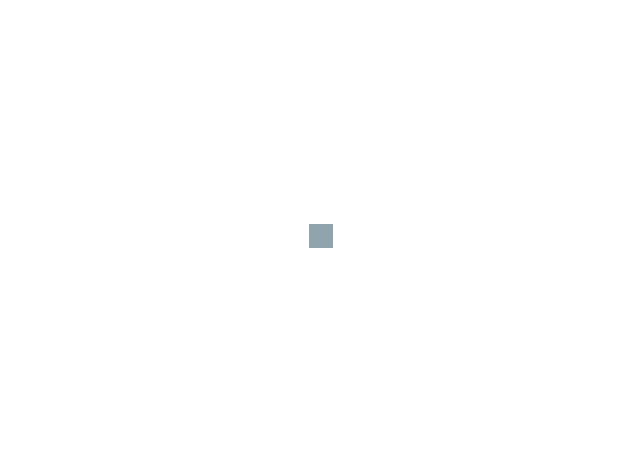
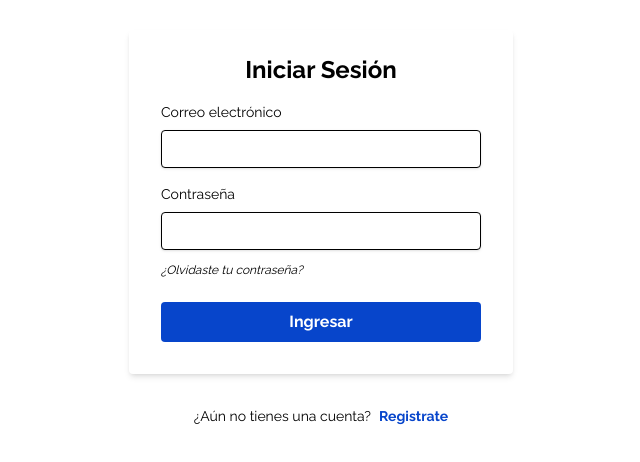
Before and after one commit to KodeClinic/front_KodeClinic, a Next.js app: page /LogIn in a window 1280 px wide. Shown: the part 164-626 px from the top of the page, without its empty margins (319-959 px from the left). Built offline with nearby package versions, Linux system fonts and the light colour scheme.

Commit message:
Structure created

```diff
--- a/pages/LogIn.jsx
+++ b/pages/LogIn.jsx
@@ -2,13 +2,56 @@
 
 export default function Login() {
   return (
-    <main className="flex flex-col items-center text-center justify-center min-h-screen px-16 py-2 bg-white">
-        <div className="flex-col p-3 w-auto bg-blue_gray-300">{/* Sign in section */}
-        <image src="img-kodeclinic-logo" alt="KodeClinic logo" />
-
-
+    <div className="flex h-screen justify-center items-center">
+      <div className="w-full max-w-sm">
+        <div className="bg-white shadow-md rounded px-8 py-10 pt-6 pb-8 mb-4">
+          <div className="mb-4">
+            <h1 className="text-2xl font-bold text-center">
+              Iniciar<span className="text-blue-500"> Sesión</span>
+            </h1>
+          </div>
+          <div className="mb-4">
+            <label className="block text-gray-700 text-sm  mb-2">
+              Correo electrónico
+            </label>
+            <input
+              className="shadow appearance-none border rounded w-full py-2 px-3 text-gray-700 leading-tight focus:outline-none focus:shadow-outline"
+              id="email"
+              type="text"
+            />
+          </div>
+          <div className="mb-6">
+            <label className="block text-gray-700 text-sm  mb-2">
+              Contraseña
+            </label>
+            <input
+              className="shadow appearance-none border rounded w-full py-2 px-3 text-gray-700 mb-3 leading-tight focus:outline-none focus:shadow-outline"
+              id="password"
+              type="password"
+            />
+            <p className="text-red-500 text-xs italic">¿Olvidaste tu contraseña?</p>
+          </div>
+          <div className="flex items-center justify-between">
+            <button
+              className="bg-blue_button w-full hover:bg-blue-700 text-white font-bold py-2 px-4 rounded focus:outline-none focus:shadow-outline"
+              type="button"
+            >
+              Ingresar
+            </button>
+          </div>
         </div>
-    </main>
-
+        <div className="bg-gray-100 rounded-b flex flex-col w-full p-4 items-center justify-between">
+          <p className="text-gray-600 text-sm">
+            ¿Aún no tienes una cuenta?
+            <a
+              className="text-blue_button font-bold hover:underline ml-2"
+              href="#"
+            >
+              Registrate
+            </a>
+          </p>
+        </div>
+      </div>
+    </div>
   );
 }
```
